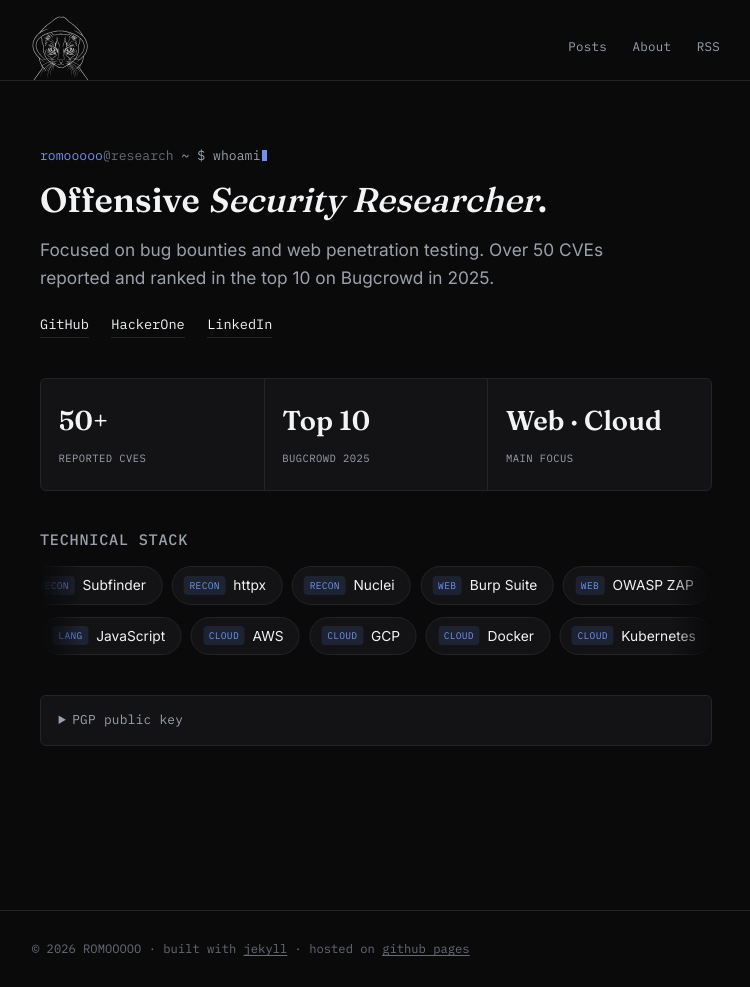
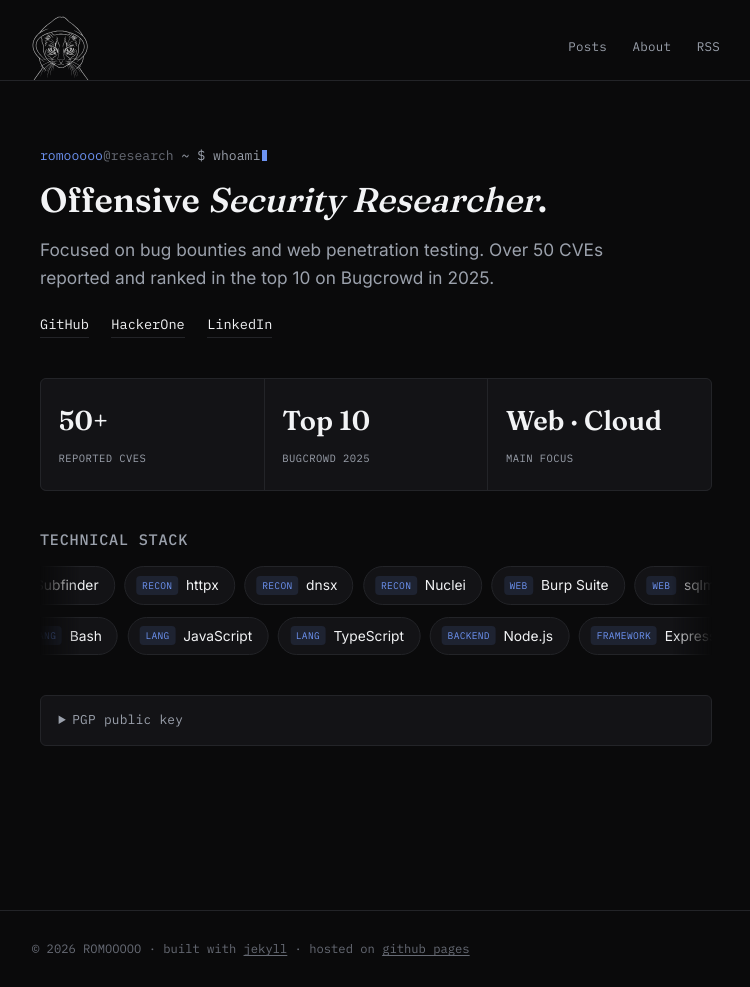
Before and after one commit to ROMOOOOO/romooooo.github.io, a Jekyll site: the page built from about.md, in a window 1280 px wide. Shown: the whole page, without its empty margins (264-1014 px from the left). Built offline with Jekyll 4.4.1, drawn with Linux system fonts in a browser that asks for light colours.

Commit message:
Adding more stak

```diff
--- a/about.md
+++ b/about.md
@@ -40,22 +40,32 @@
         <span class="stack-pill"><span class="stack-cat">RECON</span>Amass</span>
         <span class="stack-pill"><span class="stack-cat">RECON</span>Subfinder</span>
         <span class="stack-pill"><span class="stack-cat">RECON</span>httpx</span>
+        <span class="stack-pill"><span class="stack-cat">RECON</span>dnsx</span>
         <span class="stack-pill"><span class="stack-cat">RECON</span>Nuclei</span>
         <span class="stack-pill"><span class="stack-cat">WEB</span>Burp Suite</span>
-        <span class="stack-pill"><span class="stack-cat">WEB</span>OWASP ZAP</span>
         <span class="stack-pill"><span class="stack-cat">WEB</span>sqlmap</span>
         <span class="stack-pill"><span class="stack-cat">WEB</span>ffuf</span>
+        <span class="stack-pill"><span class="stack-cat">SAST</span>CodeQL</span>
+        <span class="stack-pill"><span class="stack-cat">OS</span>Linux</span>
+        <span class="stack-pill"><span class="stack-cat">OS</span>Windows</span>
         <!-- duplicado para loop continuo -->
         <span class="stack-pill" aria-hidden="true"><span class="stack-cat">RECON</span>Amass</span>
         <span class="stack-pill" aria-hidden="true"><span class="stack-cat">RECON</span>Subfinder</span>
         <span class="stack-pill" aria-hidden="true"><span class="stack-cat">RECON</span>httpx</span>
+        <span class="stack-pill" aria-hidden="true"><span class="stack-cat">RECON</span>dnsx</span>
         <span class="stack-pill" aria-hidden="true"><span class="stack-cat">RECON</span>Nuclei</span>
         <span class="stack-pill" aria-hidden="true"><span class="stack-cat">WEB</span>Burp Suite</span>
-        <span class="stack-pill" aria-hidden="true"><span class="stack-cat">WEB</span>OWASP ZAP</span>
         <span class="stack-pill" aria-hidden="true"><span class="stack-cat">WEB</span>sqlmap</span>
         <span class="stack-pill" aria-hidden="true"><span class="stack-cat">WEB</span>ffuf</span>
+        <span class="stack-pill" aria-hidden="true"><span class="stack-cat">SAST</span>CodeQL</span>
+        <span class="stack-pill" aria-hidden="true"><span class="stack-cat">OS</span>Linux</span>
+        <span class="stack-pill" aria-hidden="true"><span class="stack-cat">OS</span>Windows</span>
       </div>
       <div class="stack-track reverse">
+        <span class="stack-pill"><span class="stack-cat">LANG</span>TypeScript</span>
+        <span class="stack-pill"><span class="stack-cat">BACKEND</span>Node.js</span>
+        <span class="stack-pill"><span class="stack-cat">FRAMEWORK</span>Express</span>
+        <span class="stack-pill"><span class="stack-cat">FRAMEWORK</span>Next</span>
         <span class="stack-pill"><span class="stack-cat">CLOUD</span>AWS</span>
         <span class="stack-pill"><span class="stack-cat">CLOUD</span>GCP</span>
         <span class="stack-pill"><span class="stack-cat">CLOUD</span>Docker</span>
@@ -65,6 +75,10 @@
         <span class="stack-pill"><span class="stack-cat">LANG</span>Bash</span>
         <span class="stack-pill"><span class="stack-cat">LANG</span>JavaScript</span>
         <!-- duplicado para loop continuo -->
+        <span class="stack-pill" aria-hidden="true"><span class="stack-cat">LANG</span>TypeScript</span>
+        <span class="stack-pill" aria-hidden="true"><span class="stack-cat">BACKEND</span>Node.js</span>
+        <span class="stack-pill" aria-hidden="true"><span class="stack-cat">FRAMEWORK</span>Express</span>
+        <span class="stack-pill" aria-hidden="true"><span class="stack-cat">FRAMEWORK</span>Next</span>
         <span class="stack-pill" aria-hidden="true"><span class="stack-cat">CLOUD</span>AWS</span>
         <span class="stack-pill" aria-hidden="true"><span class="stack-cat">CLOUD</span>GCP</span>
         <span class="stack-pill" aria-hidden="true"><span class="stack-cat">CLOUD</span>Docker</span>
```
